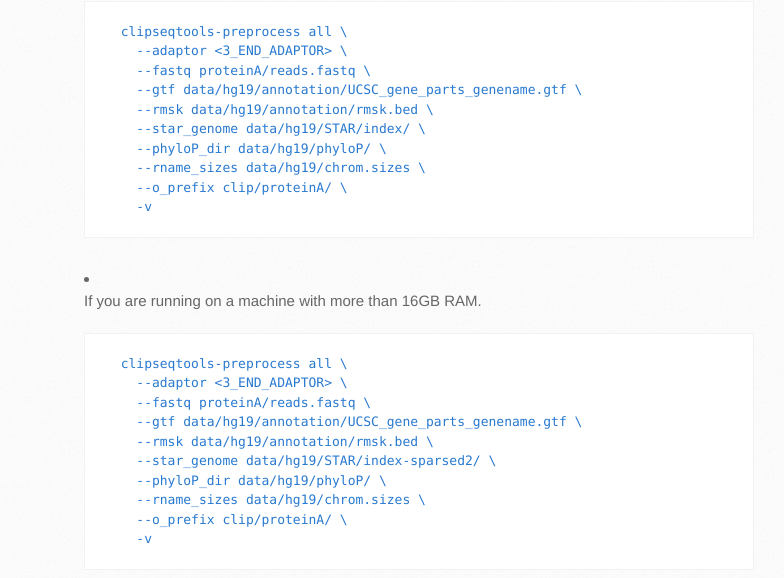
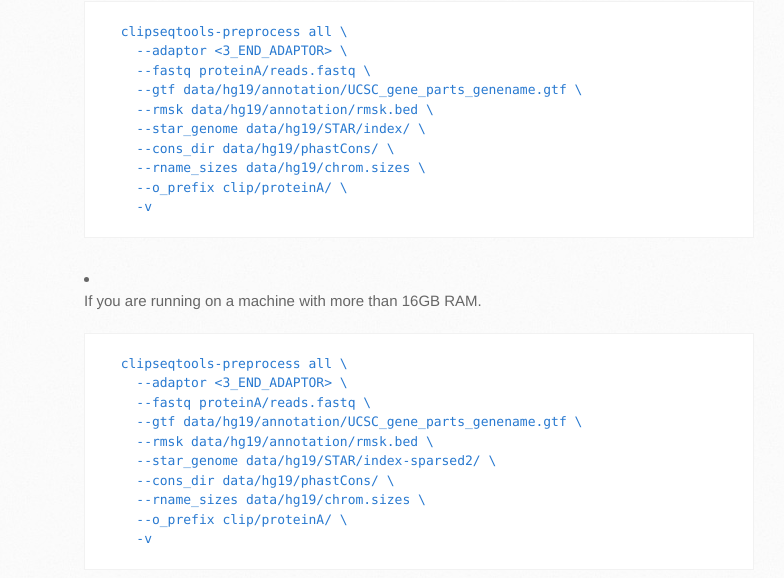
Before and after one commit to mnsmar/clipseqtools, a Jekyll site: the page built from index.md, in a window 1280 px wide and 900 px high, scrolled down 3850 px. Shown: the part 236-814 px from the top of the window, without its empty margins (106-890 px from the left). Built offline with Jekyll 4.4.1, drawn with Linux system fonts in a browser that asks for light colours; Markdown is read by kramdown in place of the engine named in the settings; some of the changed text lies outside the part shown.

Commit message:
Correct inconsistencies in documentation
phyloP option is renamed to cons_dir and data folder phyloP is renamed to
PhastCons.

```diff
--- a/index.md
+++ b/index.md
@@ -177,7 +177,7 @@ appropriate information.
           --gtf data/hg19/annotation/UCSC_gene_parts_genename.gtf \
           --rmsk data/hg19/annotation/rmsk.bed \
           --star_genome data/hg19/STAR/index/ \
-          --phyloP_dir data/hg19/phyloP/ \
+          --cons_dir data/hg19/phastCons/ \
           --rname_sizes data/hg19/chrom.sizes \
           --o_prefix clip/proteinA/ \
           -v
@@ -190,7 +190,7 @@ appropriate information.
           --gtf data/hg19/annotation/UCSC_gene_parts_genename.gtf \
           --rmsk data/hg19/annotation/rmsk.bed \
           --star_genome data/hg19/STAR/index-sparsed2/ \
-          --phyloP_dir data/hg19/phyloP/ \
+          --cons_dir data/hg19/phastCons/ \
           --rname_sizes data/hg19/chrom.sizes \
           --o_prefix clip/proteinA/ \
           -v
```
Also changed, not shown: other parts of index.md (+1 -1 lines).
